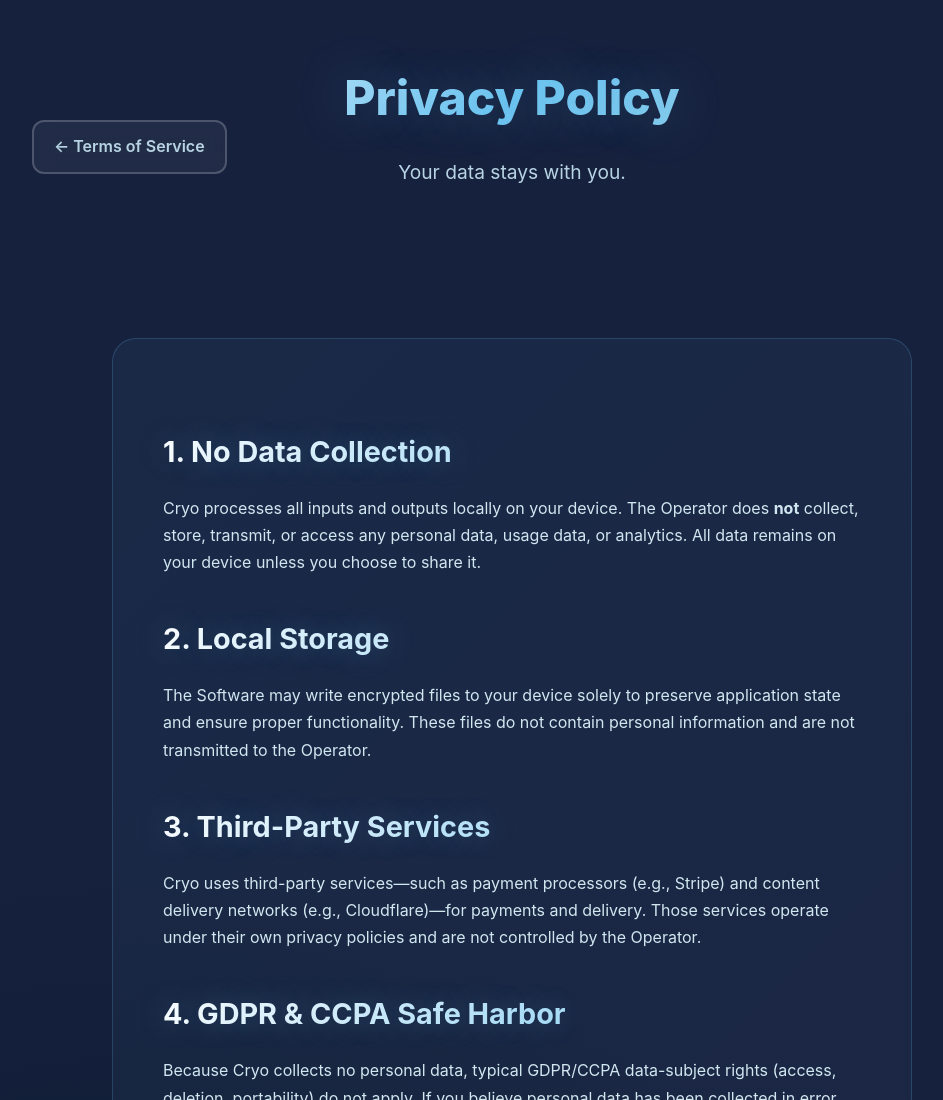
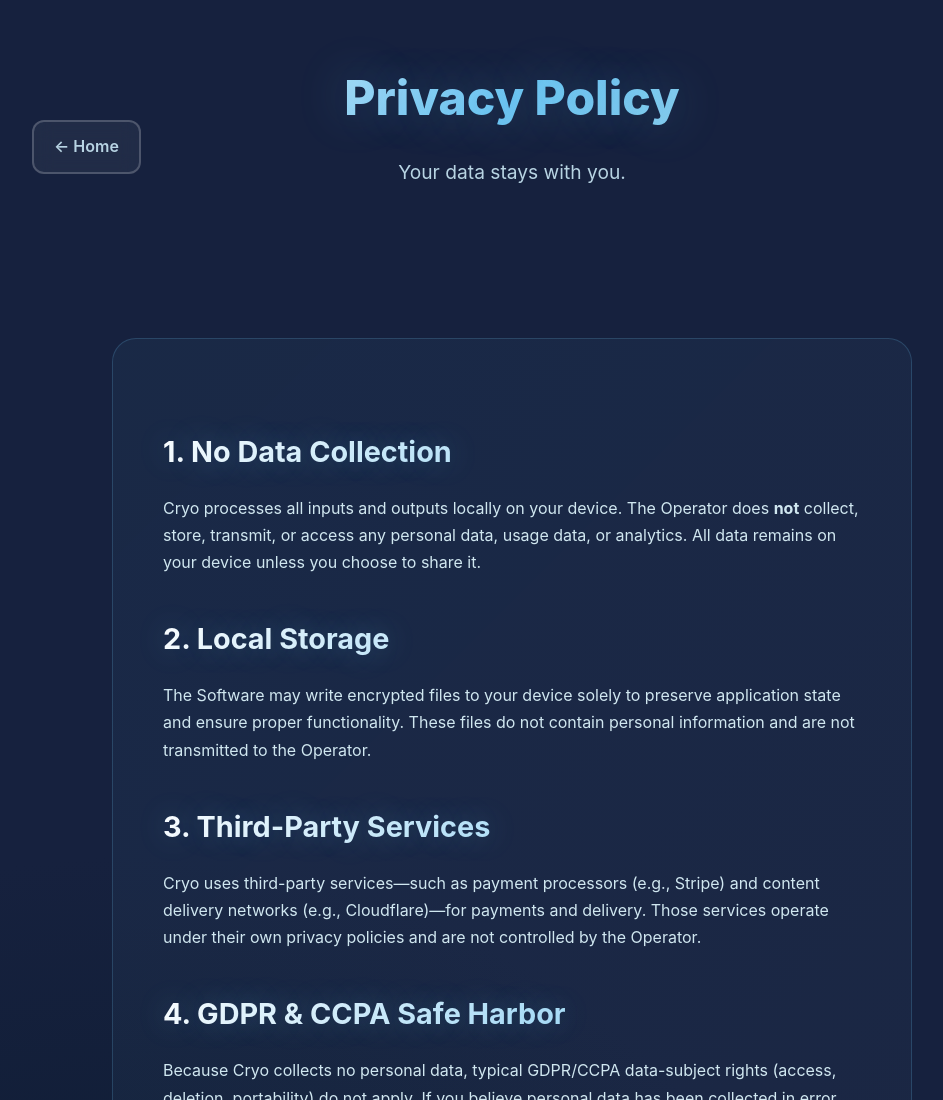
Before and after one commit to cryo-tech/cryo-tech.github.io, a plain HTML site: page Privacy.html in a window 1280 px wide. Shown: the top 1100 px of the page, without its empty margins (128-1071 px from the left). Drawn offline with Linux system fonts and the light colour scheme.

Commit message:
Update Privacy.html

```diff
--- a/Privacy.html
+++ b/Privacy.html
@@ -59,7 +59,7 @@
 <body>
     <header>
         <div class="container">
-            <a href="terms.html" class="back-link">← Terms of Service</a>
+            <a href="index.html" class="back-link">← Home</a>
             <div class="hero">
                 <h1>Privacy Policy</h1>
                 <p class="subtitle">Your data stays with you.</p>
```
